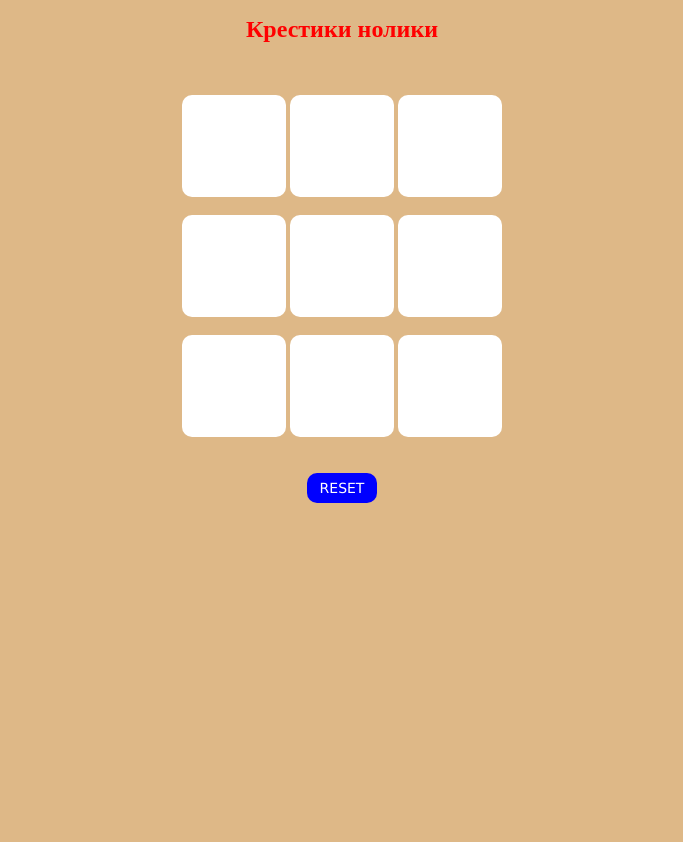
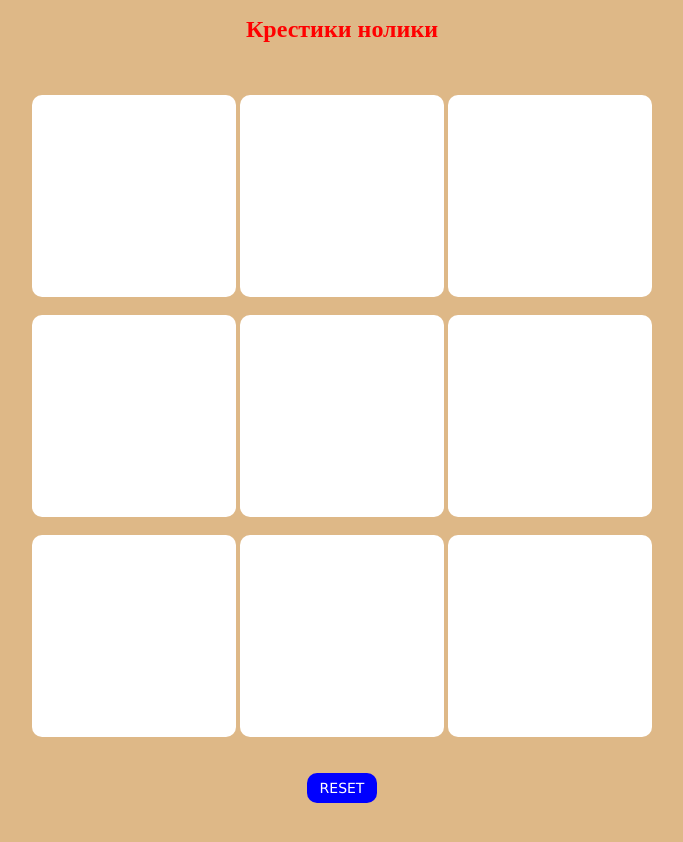
Before and after one commit to SuperMadMax33/Task-4.1, a plain HTML site: page index.html in a window 1280 px wide. Shown: the whole page, without its empty margins (298-981 px from the left). Before the commit the page ends 800 px from the top, so only its background shows below. Drawn offline with Linux system fonts and the light colour scheme.

Commit message:
Parameters of squares were changed
Увеличение длины и высоты игровых квадратов, а также размера шрифта в этих ячейках

```diff
--- a/css/style.css
+++ b/css/style.css
@@ -12,12 +12,12 @@ h1 {
 #b7,
 #b8,
 #b9 {
-    width: 100px;
-    height: 100px;
+    width: 200px;
+    height: 200px;
     margin: auto;
     border: black;
     border-radius: 10px;
-    font-size: 14px;
+    font-size: 32px;
     text-align: center;
 }
 
```
